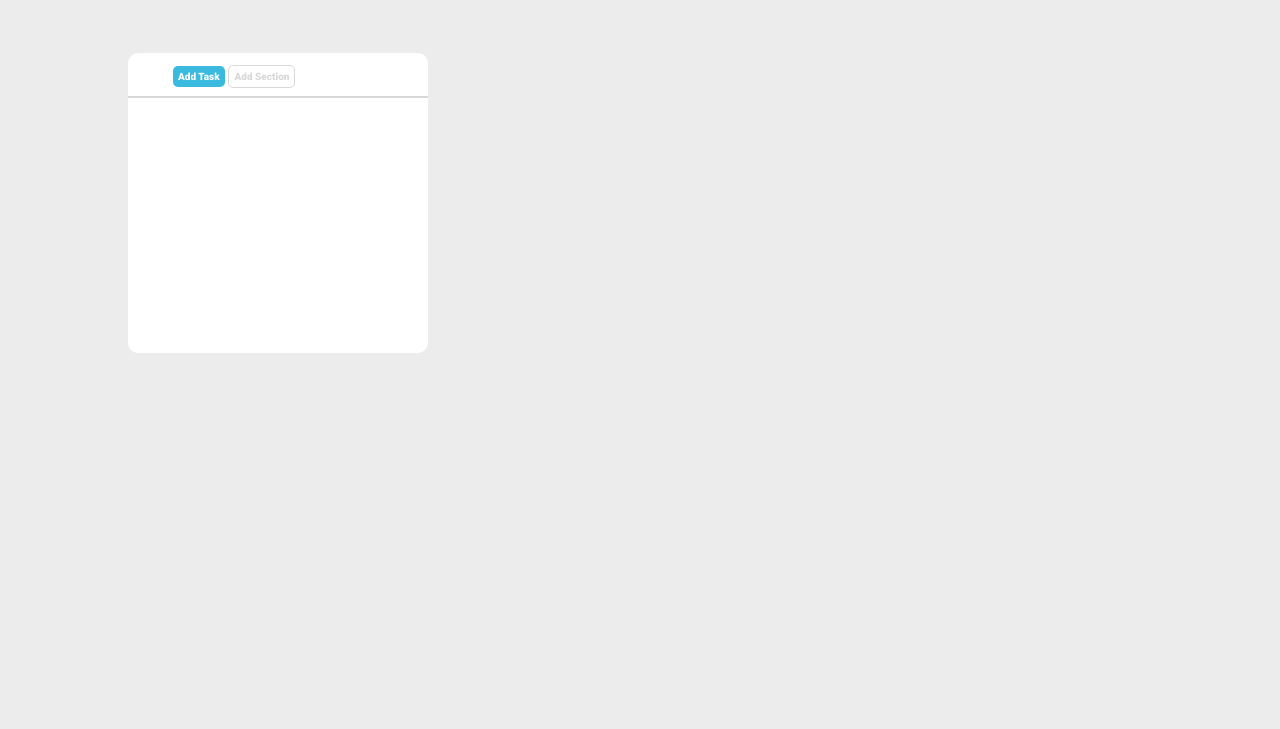
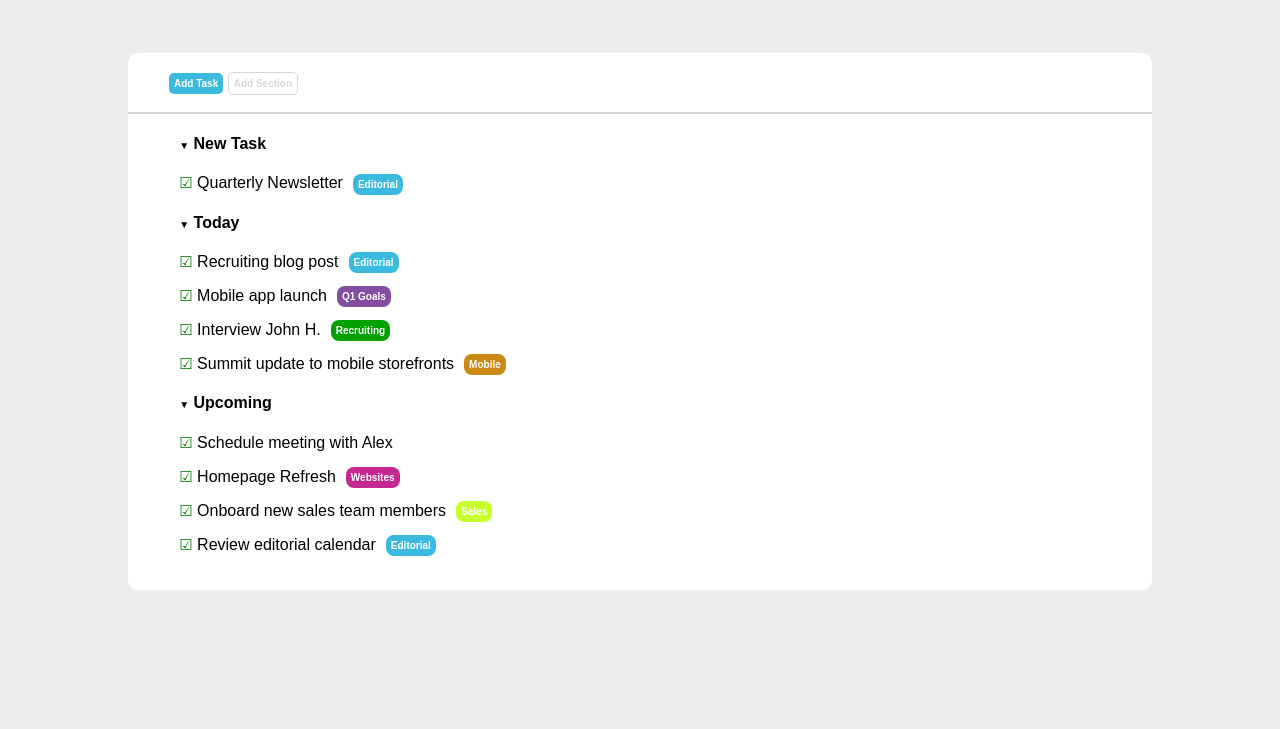
Before and after one commit to CrisFerrari1993/html-css-toboolist, a plain HTML site: page index.html in a window 1280 px wide. Shown: the part 71-800 px from the top of the page. Drawn offline with Linux system fonts and the light colour scheme.

Commit message:
fine lavoro

```diff
--- a/css/style.css
+++ b/css/style.css
@@ -1,8 +1,7 @@
 /* Stile principale della pagina */
-:root {
-    font-family: 'Roboto', sans-serif;
+:root{
+    font-family: Arial, Helvetica, sans-serif;
 }
-
 body {
     margin: 0;
     padding: 0;
@@ -27,13 +26,21 @@ body {
 .main_container {
     background-color: white;
     border-radius: 10px;
-    width: 300px;
-    height: 300px;
+    width: 80%;
+    max-height: fit-content;
     margin:5% 10% 5%;
 }
 .section_top{
     border-bottom: 2px solid rgb(216, 216, 216);
-    padding: 4% 4% 4% 15%;
+    padding:2% 4%;
+}
+.section_main{
+    padding-left: 5%;
+    padding-bottom: 2%;
+}
+.task_title {
+    font-size: larger;
+    margin-bottom: 10px;
 }
 .task1{
     background-color: rgb(59, 186, 224);
@@ -51,3 +58,49 @@ body {
     font-size: 10px;
     color: rgb(216, 216, 216);
 }
+.task_name {
+    font-weight: 400;
+    line-height: 15px;
+}
+/* icons setting */
+#markupv::after {
+    font-size: 15px;
+    content: "\2611" ;
+    color: rgb(0, 126, 0) ;
+}
+#markupx::after {
+    font-size: 15px;
+    content: "\2612";
+    color: rgb(196, 5, 5);
+}
+#caret::after {
+    font-size: 10px;
+    content: "\25BC";
+    color: rgb(0, 0, 0);
+}
+/* labels settings */
+#green {
+    background-color: rgb(0, 160, 0);
+}
+#purple {
+    background-color: rgb(131, 78, 161);
+}
+#orange {
+    background-color: rgb(202, 138, 20);
+}
+#hoingreen {
+    background-color: rgba(187, 255, 0, 0.815);
+}
+#pink {
+    background-color: rgb(197, 40, 145);
+}
+.label {
+    margin-left: 10px;
+    background-color: rgb(59, 186, 224);
+    font-weight: bold;
+    border-radius: 8px;
+    padding: 5px;
+    font-size: 10px;
+    color: white;
+    vertical-align: middle;
+}
--- a/index.html
+++ b/index.html
@@ -4,11 +4,6 @@
     <meta charset="UTF-8">
     <meta name="viewport" content="width=device-width, initial-scale=1.0">
     <link rel="stylesheet" href="css/style.css">
-    <!-- Google font -->
-    <link rel="preconnect" href="https://fonts.googleapis.com">
-    <link rel="preconnect" href="https://fonts.gstatic.com" crossorigin>
-    <link href="https://fonts.googleapis.com/css2?family=Righteous&family=Roboto:ital,wght@0,100;0,900;1,300&display=swap"rel="stylesheet">
-    <!-- fin -->
     <title>Toboolist</title>
 </head>
 <body>
@@ -22,19 +17,35 @@
     <!-- fin -->
     <!-- Mainb e contenuto principale -->
     <main>
+    <!-- sezione pulsanti -->
         <div class="main_container">
             <section class="section_top">
                 <span class="task1">Add Task</span>
                 <span class="task2">Add Section</span>
             </section>
-
+    <!-- sezione lista tasks -->
+            <section class="section_main">
+                <div class="tasks">
+                    <h4><span id="caret"></span>  New Task</h4>
+                    <p><span id="markupv"></span> Quarterly Newsletter<span class="label">Editorial</span> </p>
+                </div>
+                <div class="tasks">
+                    <h4><span id="caret"></span> Today</h4>
+                    <p><span id="markupv"></span> Recruiting blog post<span class="label">Editorial</span> </p>
+                    <p><span id="markupv"></span> Mobile app launch<span class="label" id="purple">Q1 Goals</span> </p>
+                    <p><span id="markupv"></span> Interview John H.<span class="label" id="green">Recruiting</span> </p>
+                    <p><span id="markupv"></span> Summit update to mobile storefronts<span class="label" id="orange">Mobile</span> </p>
+                </div>
+                <div class="tasks">
+                    <h4><span id="caret"></span> Upcoming</h4>
+                    <p><span id="markupv"></span> Schedule meeting with Alex</p>
+                    <p><span id="markupv"></span> Homepage Refresh<span class="label" id="pink">Websites</span> </p>
+                    <p><span id="markupv"></span> Onboard new sales team members<span class="label" id="hoingreen">Sales</span> </p>
+                    <p><span id="markupv"></span> Review editorial calendar<span class="label">Editorial</span> </p>
+                </div>
+            </section>
         </div>
     </main>
     <!-- fin -->
-    <!-- contenuto pieppagina -->
-    <footer>
-
-    </footer>
-    <!-- fin -->
 </body>
 </html>
```
